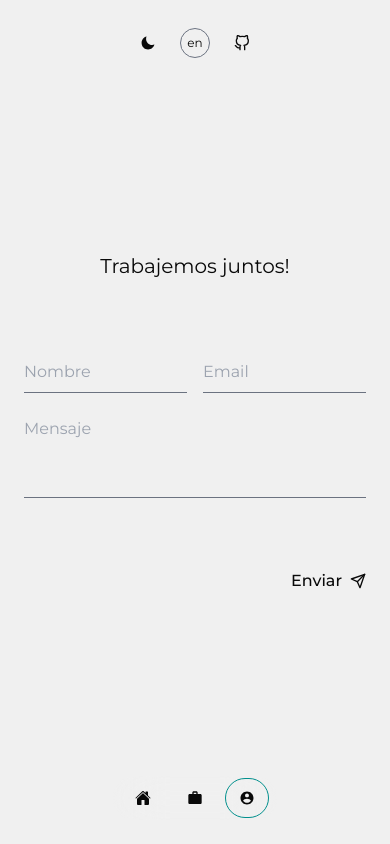
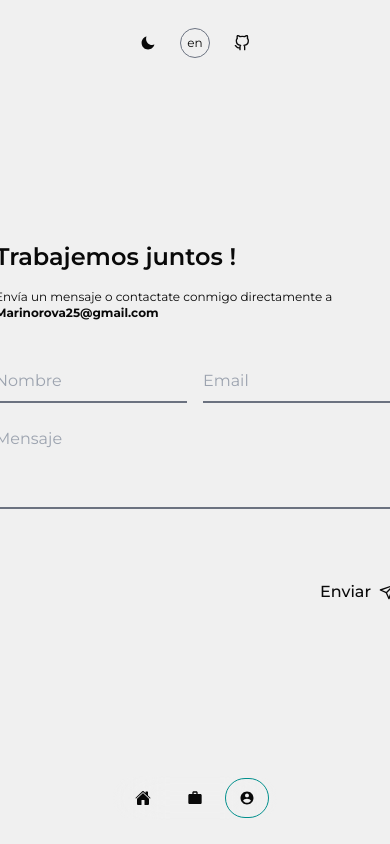
Before and after one commit to Marino-404/PortfolioWeb, a Next.js app: page /contact in a window 390 px wide. Built offline with nearby package versions, Linux system fonts and the light colour scheme.

Commit message:
Actualización page contact

```diff
--- /dev/null
+++ b/app/components/Icons.tsx
@@ -0,0 +1,30 @@
+export const CopyIcon = ({
+  w,
+  h,
+  className,
+  click,
+}: {
+  w: string;
+  h: string;
+  className: string;
+  click: () => void;
+}) => {
+  return (
+    <svg
+      xmlns="http://www.w3.org/2000/svg"
+      width={w}
+      height={h}
+      className={className}
+      viewBox="0 0 24 24"
+      onClick={click}
+    >
+      <g fill="none">
+        <path d="M24 0v24H0V0zM12.593 23.258l-.011.002l-.071.035l-.02.004l-.014-.004l-.071-.035c-.01-.004-.019-.001-.024.005l-.004.01l-.017.428l.005.02l.01.013l.104.074l.015.004l.012-.004l.104-.074l.012-.016l.004-.017l-.017-.427c-.002-.01-.009-.017-.017-.018m.265-.113l-.013.002l-.185.093l-.01.01l-.003.011l.018.43l.005.012l.008.007l.201.093c.012.004.023 0 .029-.008l.004-.014l-.034-.614c-.003-.012-.01-.02-.02-.022m-.715.002a.023.023 0 0 0-.027.006l-.006.014l-.034.614c0 .012.007.02.017.024l.015-.002l.201-.093l.01-.008l.004-.011l.017-.43l-.003-.012l-.01-.01z"></path>
+        <path
+          fill="currentColor"
+          d="M19 2a2 2 0 0 1 2 2v12a2 2 0 0 1-2 2h-2v2a2 2 0 0 1-2 2H5a2 2 0 0 1-2-2V8a2 2 0 0 1 2-2h2V4a2 2 0 0 1 2-2zm-9 13H8a1 1 0 0 0-.117 1.993L8 17h2a1 1 0 0 0 .117-1.993zm9-11H9v2h6a2 2 0 0 1 2 2v8h2zm-7 7H8a1 1 0 1 0 0 2h4a1 1 0 1 0 0-2"
+        ></path>
+      </g>
+    </svg>
+  );
+};
--- a/app/components/styles.ts
+++ b/app/components/styles.ts
@@ -1,10 +1,10 @@
-export const tittleStyle = "text-xl md:text-4xl font-normal mb-6 md:mb-12";
+export const tittleStyle = "text-2xl md:text-4xl font-semibold mb-4 md:mb-6";
 
 export const containerStyle =
-  "flex flex-col text-center items-center justify-center h-full p-6 gap-12";
+  "flex flex-col h-screen w-screen items-center justify-center";
 
 export const h1Style =
   "text-4xl md:text-6xl font-semibold typewriter mb-2 md:mb-6";
 export const h2Style = "text-xl md:text-2xl font-light mb-2 ";
-export const pStyle = "text-sm md:text-lg font-light max-w-xl";
+export const pStyle = "text-sm md:text-lg font-light max-w-xl pb-2 md:pb-4";
 export const strongStyle = "font-semibold";
--- a/app/contact/page.tsx
+++ b/app/contact/page.tsx
@@ -6,15 +6,25 @@ import { useAppState } from "../store/app-state";
 import {
   contactTextContent,
   placeholderTextContent,
+  formAlertsTextContent,
 } from "../utils/text-content";
 import { motion } from "framer-motion";
 import { FiSend } from "react-icons/fi";
+import {
+  AiFillWarning,
+  AiOutlineClockCircle,
+  AiOutlineCheckCircle,
+} from "react-icons/ai";
 import { tittleStyle, containerStyle } from "../components/styles";
+
+const inputStyle =
+  "w-1/2 border-b-2 border-gray-500 focus:border-primary bg-transparent outline-none py-2";
 
 export default function Contact() {
   const { lang } = useAppState((state) => state);
   const textContent = contactTextContent(lang);
   const placeholders = placeholderTextContent(lang);
+  const formAlerts = formAlertsTextContent(lang);
 
   const [formData, setFormData] = useState({
     name: "",
@@ -38,17 +48,31 @@ export default function Contact() {
   };
 
   const validateForm = () => {
-    if (!formData.name || !formData.email || !formData.message) {
-      setErrorMessage("Por favor completá todos los campos.");
+    if (!formData.name) {
+      setErrorMessage(formAlerts.name.required);
       return false;
     }
-
+    if (formData.name.length < 3) {
+      setErrorMessage(formAlerts.name.minLength);
+      return false;
+    }
+    if (!formData.email) {
+      setErrorMessage(formAlerts.email.required);
+      return false;
+    }
     const emailRegex = /\S+@\S+\.\S+/;
     if (!emailRegex.test(formData.email)) {
-      setErrorMessage("El email no es válido.");
+      setErrorMessage(formAlerts.email.pattern);
       return false;
     }
-
+    if (!formData.message) {
+      setErrorMessage(formAlerts.message.required);
+      return false;
+    }
+    if (formData.message.length < 3) {
+      setErrorMessage(formAlerts.message.minLength);
+      return false;
+    }
     return true;
   };
 
@@ -75,12 +99,13 @@ export default function Contact() {
       })
       .catch(() => {
         setStatus("error");
-        setErrorMessage("Hubo un error al enviar el mensaje.");
+        setErrorMessage(formAlerts.error);
       });
   };
 
   return (
     <div className={containerStyle}>
+      <div className="flex flex-col h-auto w-auto items-start justify-start p-4 min-h-[350px]">
         <motion.h1
           className={tittleStyle}
           initial={{ opacity: 0, y: -20 }}
@@ -90,9 +115,23 @@ export default function Contact() {
           {textContent.h1}
         </motion.h1>
 
+        <motion.h1
+          className="text-xs md:text-sm"
+          initial={{ opacity: 0, y: -20 }}
+          animate={{ opacity: 1, y: 0 }}
+          transition={{ duration: 1 }}
+        >
+          <p className="mb-4">
+            {textContent.p}{" "}
+            <strong className="flex gap-1 items-center">
+              Marinorova25@gmail.com
+            </strong>
+          </p>
+        </motion.h1>
+
         <motion.form
           onSubmit={handleSubmit}
-        className="w-full max-w-lg"
+          className="w-[400px] md:w-[600px] max-w-lg mt-6"
           initial={{ opacity: 0, scale: 0.9 }}
           animate={{ opacity: 1, scale: 1 }}
           transition={{ duration: 0.8, delay: 0.4 }}
@@ -104,7 +143,7 @@ export default function Contact() {
               value={formData.name}
               onChange={handleChange}
               placeholder={placeholders.name}
-            className="w-1/2 border-b border-gray-500 focus:border-primary bg-transparent outline-none py-2"
+              className={inputStyle}
             />
             <motion.input
               type="text"
@@ -112,7 +151,7 @@ export default function Contact() {
               value={formData.email}
               onChange={handleChange}
               placeholder={placeholders.email}
-            className="w-1/2 border-b border-gray-500 focus:border-primary bg-transparent outline-none py-2"
+              className={inputStyle}
             />
           </div>
 
@@ -122,20 +161,27 @@ export default function Contact() {
             onChange={handleChange}
             placeholder={placeholders.message}
             rows={3}
-          className="mt-4 w-full border-b border-gray-500 focus:border-primary bg-transparent outline-none py-2 resize-none"
+            className="mt-4 w-full border-b-2 border-gray-500 focus:border-primary bg-transparent outline-none py-2 resize-none"
           ></motion.textarea>
 
           <div className="mt-2 h-8 overflow-hidden">
             {status === "error" && (
-            <p className="text-sm text-red-500 font-medium">{errorMessage}</p>
+              <p className="text-sm text-red-500 font-medium flex items-center gap-1">
+                <AiFillWarning className="text-lg" />
+                {errorMessage}
+              </p>
             )}
             {status === "success" && (
-            <p className="text-sm text-green-500 font-medium">
-              ¡Mensaje enviado con éxito!
+              <p className="text-sm text-green-500 font-medium flex items-center gap-1">
+                <AiOutlineCheckCircle className="text-lg" />
+                {formAlerts.success}
               </p>
             )}
             {status === "loading" && (
-            <p className="text-sm text-gray-500 font-medium">Enviando...</p>
+              <p className="text-sm text-gray-500 font-medium flex items-center gap-1">
+                <AiOutlineClockCircle className="text-lg" />
+                {formAlerts.loading}
+              </p>
             )}
           </div>
 
@@ -152,5 +198,6 @@ export default function Contact() {
           </div>
         </motion.form>
       </div>
+    </div>
   );
 }
--- a/app/skills/page.tsx
+++ b/app/skills/page.tsx
@@ -17,7 +17,6 @@ export default function SkillsComponent() {
       className={`${containerStyle} flex flex-col items-center justify-center min-h-screen`}
     >
       <div className="flex flex-col md:flex-row items-center justify-center py-16 px-6 max-w-7xl w-full gap-4 md:gap-6">
-        {/* Texto */}
         <motion.h1
           className="text-3xl md:text-4xl xl:text-5xl sm:text-5xl font-light
           leading-tight md:leading-snug xl:leading-snug"
@@ -49,7 +48,6 @@ export default function SkillsComponent() {
           </span>
         </motion.h1>
 
-        {/* Imagen */}
         <motion.div
           className="justify-center items-center"
           initial={{ opacity: 0, scale: 0.95, rotate: -5 }}
--- a/app/utils/text-content.ts
+++ b/app/utils/text-content.ts
@@ -27,11 +27,15 @@ export const skillsTextContent = (lang: boolean) => {
 export const contactTextContent = (lang: boolean) => {
   if (lang) {
     return {
-      h1: "Trabajemos juntos!",
+      h1: "Trabajemos juntos !",
+      p: "Envía un mensaje o contactate conmigo directamente a",
+      callToAct: "Send",
     };
   } else {
     return {
-      h1: "Let's work together!",
+      h1: "Let's work together !",
+      p: "Get in touch or send me an email directly at",
+      callToAct: "Enviar",
     };
   }
 };
@@ -71,6 +75,7 @@ export const formAlertsTextContent = (lang: boolean) => {
       },
       success: "Message sent successfully",
       error: "Error sending message",
+      loading: "Sending...",
     };
   } else {
     return {
@@ -80,7 +85,6 @@ export const formAlertsTextContent = (lang: boolean) => {
       },
       email: {
         required: "El correo electrónico es requerido",
-        minLength: "El correo electrónico debe tener al menos 3 caracteres",
         pattern: "El correo electrónico no es válido",
       },
       message: {
@@ -88,7 +92,8 @@ export const formAlertsTextContent = (lang: boolean) => {
         minLength: "El mensaje debe tener al menos 3 caracteres",
       },
       success: "Mensaje enviado con éxito",
-      error: "Error al enviar el mensaje",
+      error: "Hubo un error al enviar el mensaje",
+      loading: "Enviando...",
     };
   }
 };
```
Lines whose indentation alone changed are shown as unchanged.
